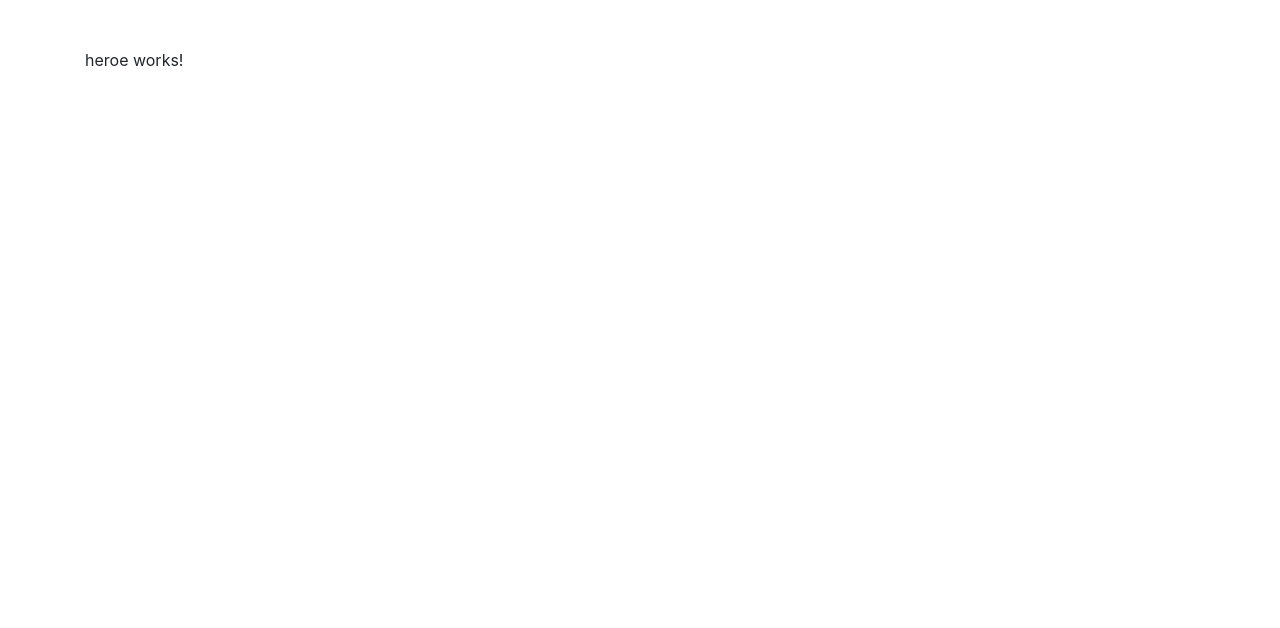
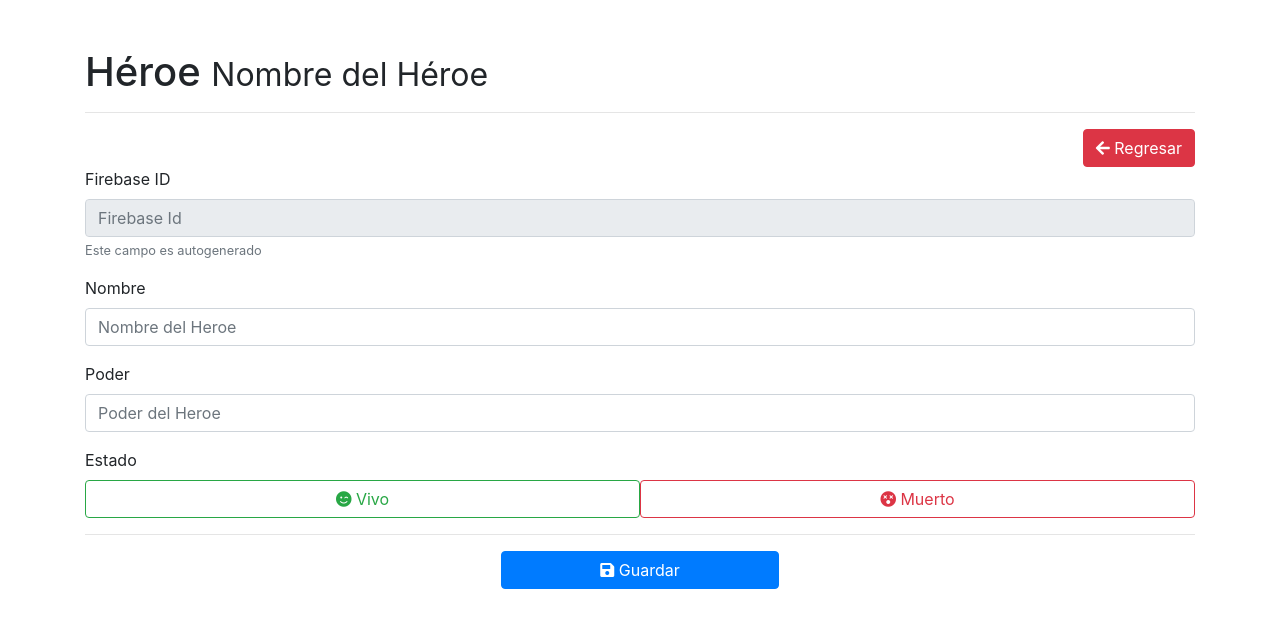
Before and after one commit to camarvi/FirebaseHeroesApp, an Angular app: page /heroe/1 in a window 1280 px wide. Shown: the top 628 px of the page. Built offline with nearby package versions, Linux system fonts and the light colour scheme.

Commit message:
Formulario heroe

```diff
--- a/src/app/pages/heroe/heroe.component.html
+++ b/src/app/pages/heroe/heroe.component.html
@@ -1 +1,64 @@
-<p>heroe works!</p>
+<h1>Héroe <small>Nombre del Héroe</small></h1>
+
+<hr>
+
+<div class="row text-right">
+    <div class="col">
+        <button class="btn btn-danger" [routerLink]="['/heroes']">
+            <i class="fa fa-arrow-left"></i>
+            Regresar
+        </button>
+    </div>
+</div>
+
+<!-- Formulario -->
+
+<div class="row animated fadeIn faster">
+    <div class="col">
+
+        <form>
+            <div class="form-group">
+                <label>Firebase ID</label>
+                <input type="text" class="form-control" placeholder="Firebase Id" disabled="disabled">
+                <small class="form-text text-muted">Este campo es autogenerado</small>
+            </div>
+
+            <div class="form-group">
+                <label>Nombre</label>
+                <input type="text" class="form-control" placeholder="Nombre del Heroe" required>
+            </div>
+
+            <div class="form-group">
+                <label>Poder</label>
+                <input type="text" class="form-control" placeholder="Poder del Heroe">
+            </div>
+
+            <div class="form-group">
+                <label>Estado</label>
+                <br>
+                <button class="btn btn-outline-success w-50" type="button">
+                    <i class="fa fa-smile-wink"></i>
+                    Vivo
+                </button>
+                <button class="btn btn-outline-danger w-50" type="button">
+                    <i class="fa fa-dizzy"></i>
+                    Muerto
+                </button>
+            </div>
+
+            <hr>
+
+            <div class="form-group text-center">
+                <button type="submit" class="btn btn-primary w-25">
+                    <i class="fa fa-save"></i>
+                    Guardar
+                </button>
+            </div>
+
+
+
+        </form>
+
+    </div>
+
+</div>
```
